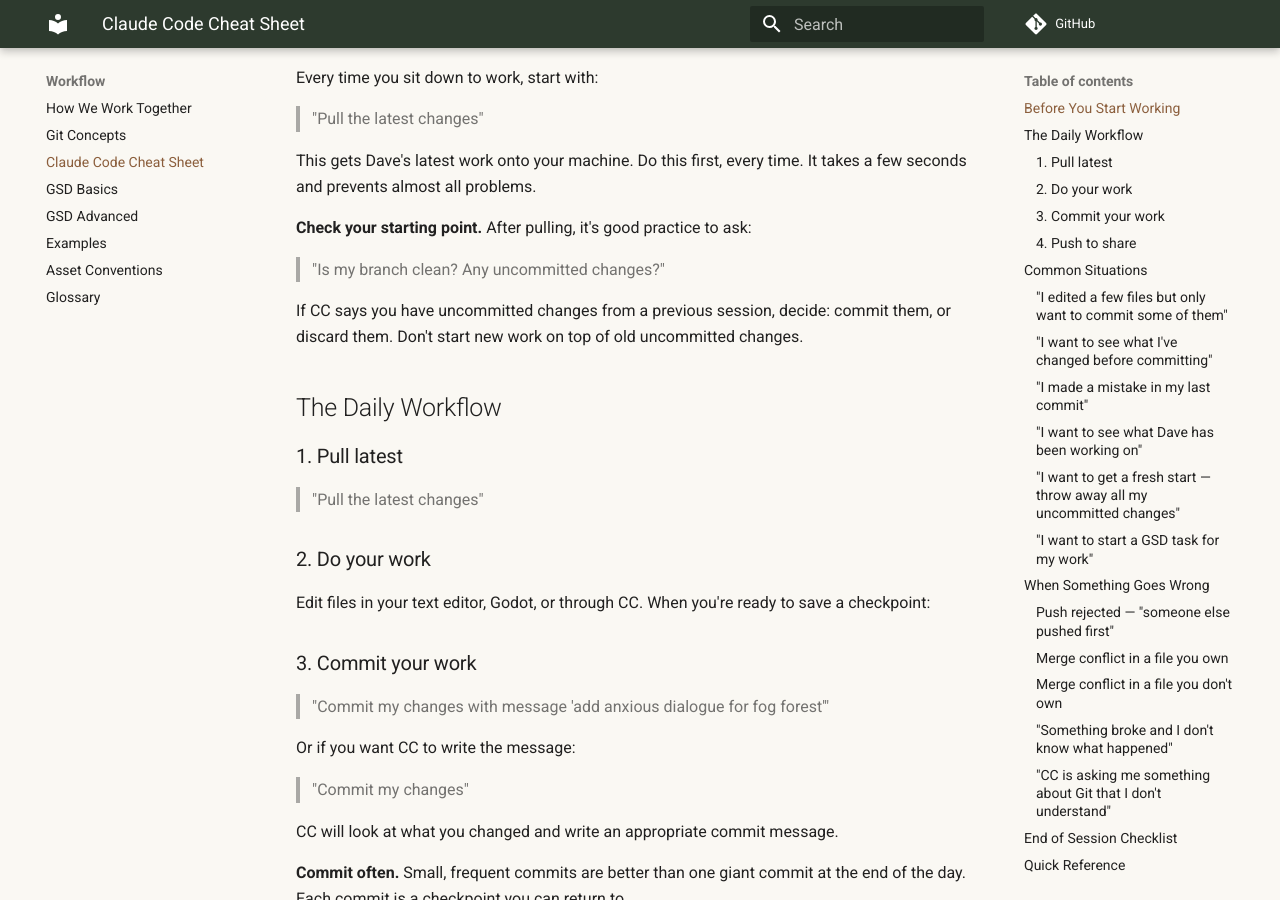
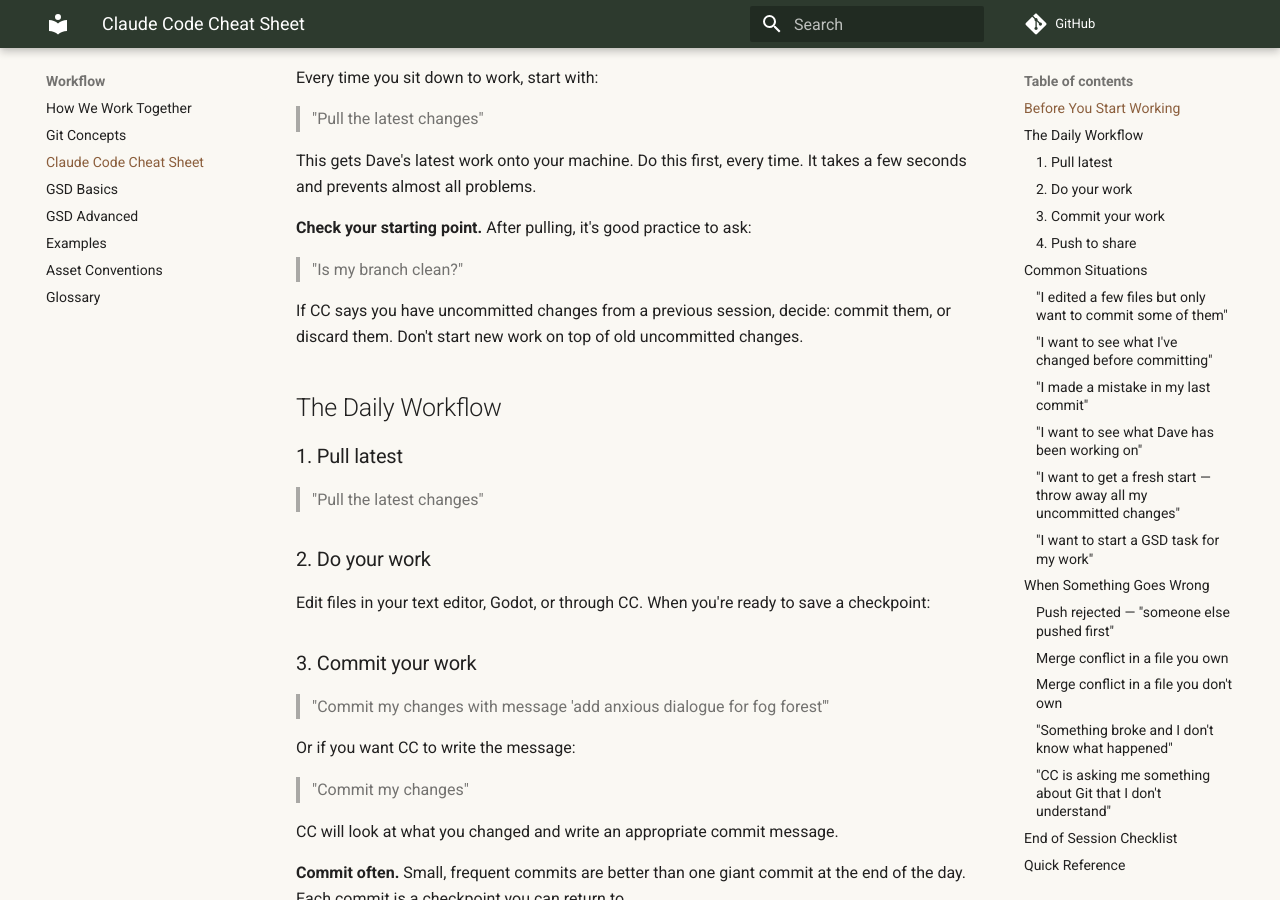
Before and after one commit to wdi-dave-roberts/lanternkeeper, an MkDocs documentation site: the page built from docs/workflow/claude-code-cheatsheet.md, in a window 1280 px wide and 900 px high, scrolled down 345 px. Built offline with MkDocs 1.6.1 and Material for MkDocs 9.7.7, drawn with Linux system fonts in a browser that asks for light colours; comment, search, counter and statistics services are not loaded.

Commit message:
Update claude-code-cheatsheet.md

```diff
--- a/docs/workflow/claude-code-cheatsheet.md
+++ b/docs/workflow/claude-code-cheatsheet.md
@@ -12,7 +12,7 @@ This gets Dave's latest work onto your machine. Do this first, every time. It ta
 
 **Check your starting point.** After pulling, it's good practice to ask:
 
-> "Is my branch clean? Any uncommitted changes?"
+> "Is my branch clean?"
 
 If CC says you have uncommitted changes from a previous session, decide: commit them, or discard them. Don't start new work on top of old uncommitted changes.
 
```
